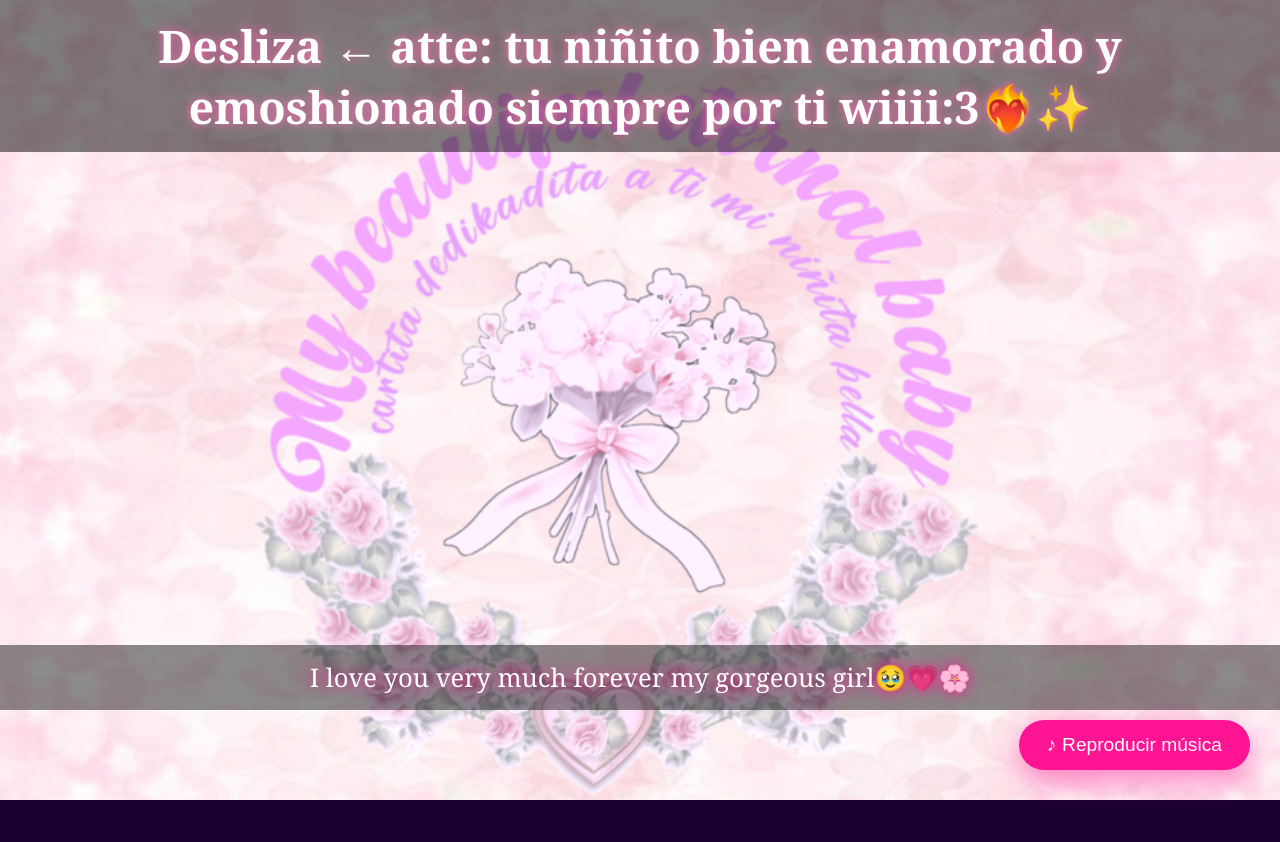
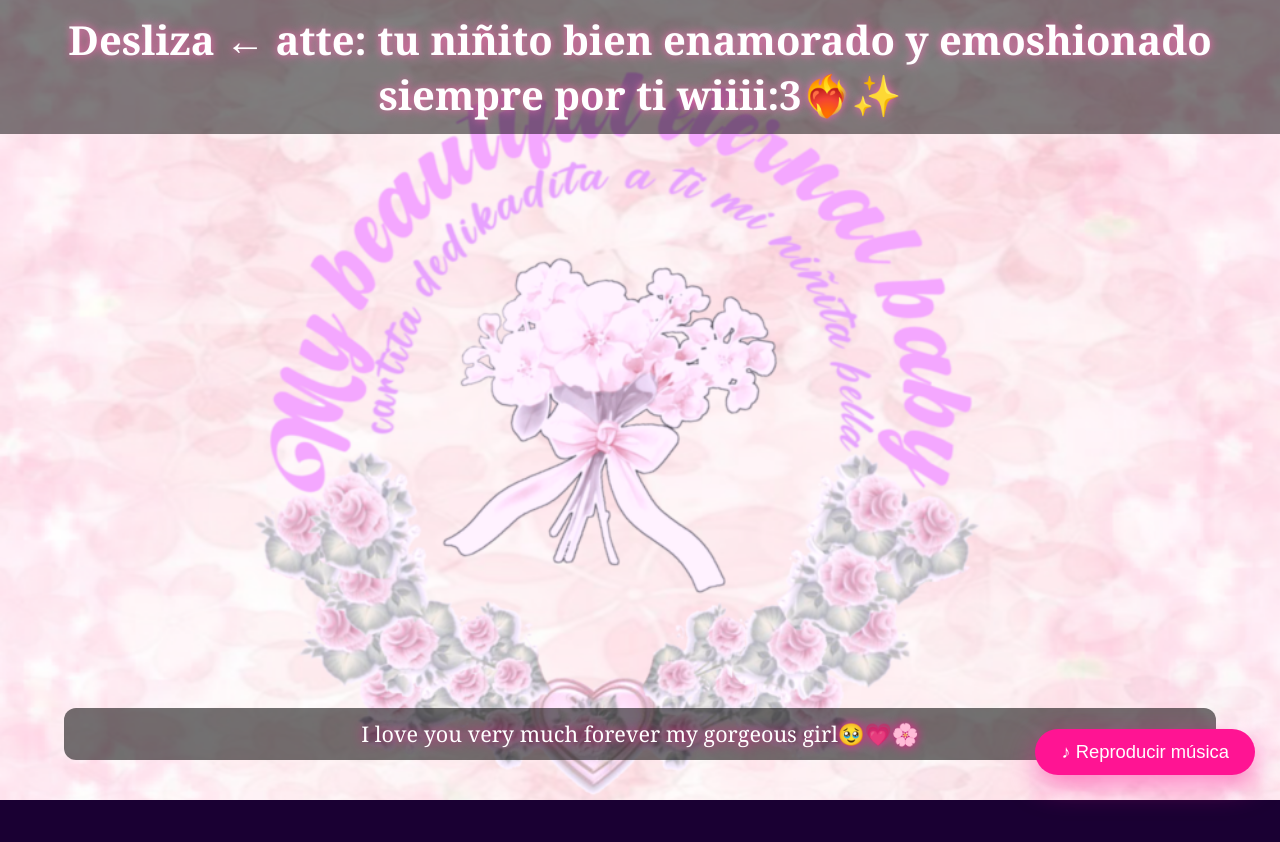
Before and after one commit to honeymoon80/card-for-you-my-love-May-3-, a plain HTML site: page index.html in a window 1280 px wide. Shown: the top 842 px of the page. Drawn offline with Linux system fonts and the light colour scheme; grey boxes are pictures that could not be loaded.

Commit message:
Update style.css

```diff
--- a/style.css
+++ b/style.css
@@ -19,9 +19,9 @@ header {
   right: 0;
   z-index: 100;
   background: rgba(0, 0, 0, 0.5);
-  padding: 15px;
+  padding: 12px;
   text-align: center;
-  font-size: 1.4em;
+  font-size: 1.25em;
   text-shadow: 0 0 10px #ff69b4;
 }
 
@@ -49,20 +49,25 @@ header {
   display: block;
 }
 
+/* Texto mejorado - ocupa mucho menos espacio */
 .overlay {
   position: absolute;
-  bottom: 90px;
-  left: 0;
-  right: 0;
+  bottom: 40px;           /* Baja un poco más */
+  left: 20px;
+  right: 20px;
   text-align: center;
-  font-size: 1.6em;
-  padding: 15px 20px;
-  background: rgba(0, 0, 0, 0.45);
-  text-shadow: 0 0 15px #ff1493;
+  font-size: 1.35em;      /* Texto más pequeño */
+  padding: 12px 18px;
+  background: rgba(0, 0, 0, 0.55);
+  border-radius: 12px;
+  text-shadow: 0 0 12px #ff1493;
   pointer-events: none;
+  line-height: 1.3;
+  max-width: 90%;
+  margin: 0 auto;
 }
 
-/* Corazones flotantes de fondo */
+/* Corazones flotantes */
 .heart {
   position: absolute;
   font-size: 30px;
@@ -81,20 +86,20 @@ header {
 /* Botón música */
 .music-btn {
   position: fixed;
-  bottom: 30px;
-  right: 30px;
+  bottom: 25px;
+  right: 25px;
   z-index: 200;
-  padding: 14px 28px;
+  padding: 12px 26px;
   background: #ff1493;
   color: white;
   border: none;
   border-radius: 50px;
-  font-size: 1.2em;
+  font-size: 1.15em;
   box-shadow: 0 10px 30px rgba(255, 20, 147, 0.5);
   cursor: pointer;
   transition: all 0.3s;
 }
 
 .music-btn:hover {
-  transform: scale(1.1);
+  transform: scale(1.08);
 }
```
